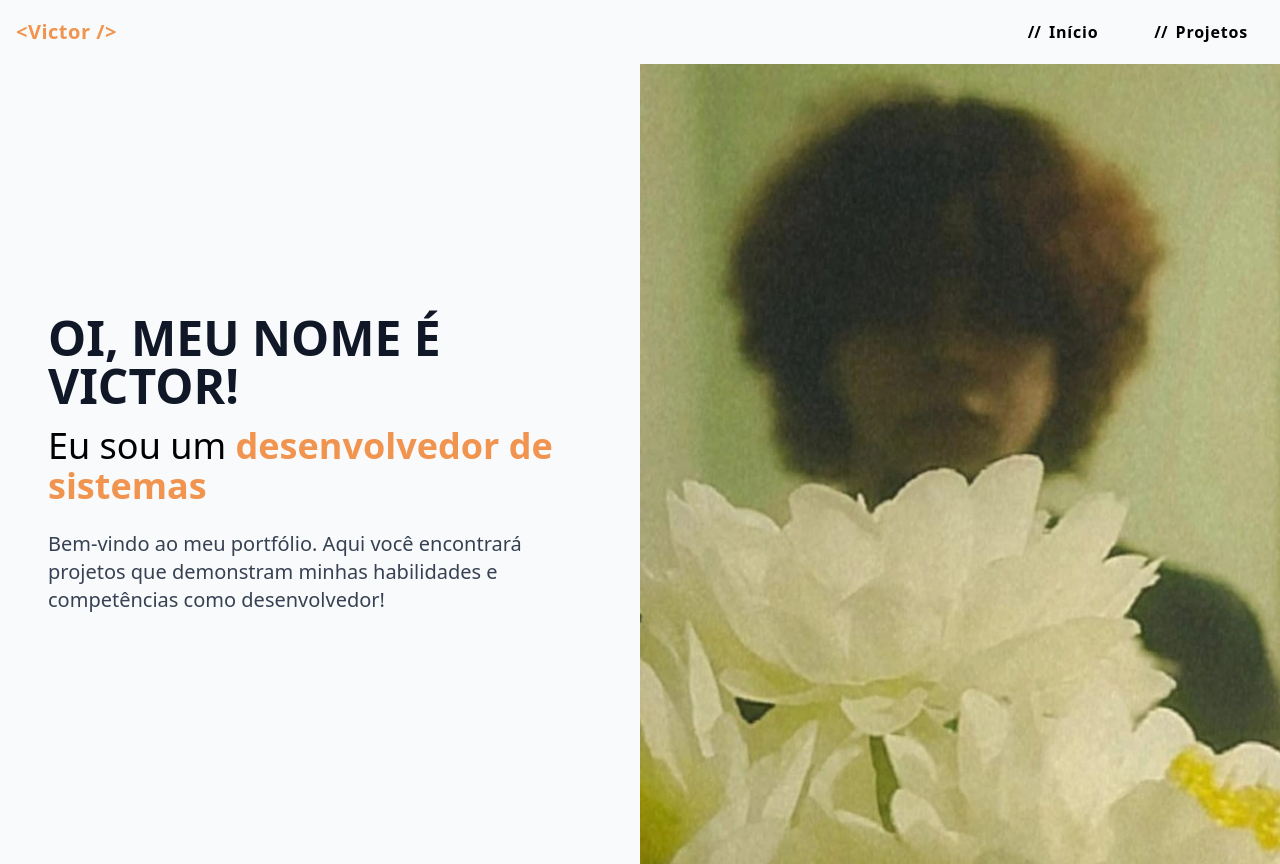
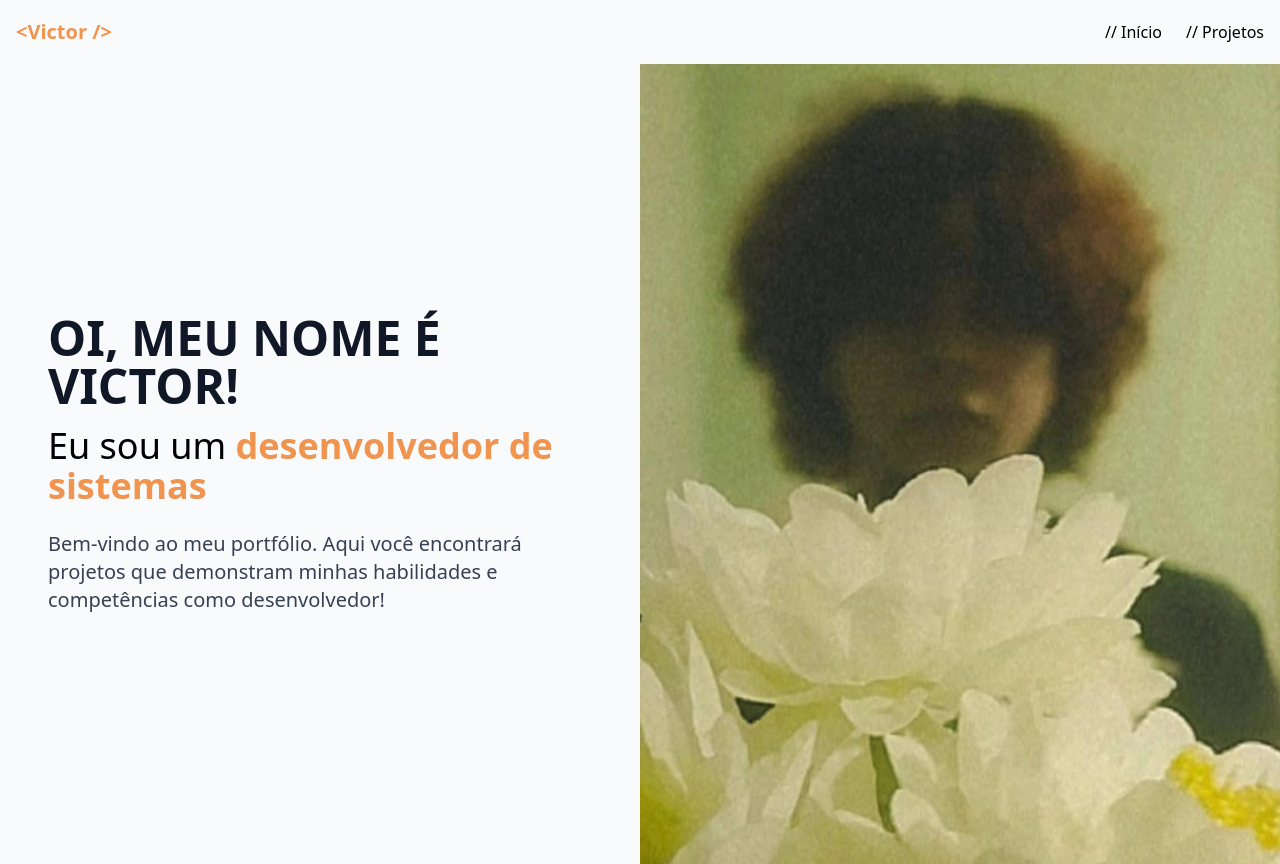
Before and after one commit to Vicsxz/portifolio, a React (Vite) app: page / in a window 1280 px wide. Built offline with nearby package versions, Linux system fonts and the light colour scheme.

Commit message:
refatoração da navbar.

```diff
--- a/src/components/Navbar.tsx
+++ b/src/components/Navbar.tsx
@@ -1,65 +1,46 @@
 import { useState } from "react";
-import { Menu, X } from "lucide-react"; // ícones de menu
+import { Menu, X } from "lucide-react";
 
 const Navbar = () => {
   const [isOpen, setIsOpen] = useState(false);
+  const menuItems = ["Início", "Projetos"];
 
   return (
-    <nav className="sticky top-0 left-0 z-50 w-full bg-gray-50">
-      <div className="mx-auto max-w-7xl px-4">
+    <nav className="sticky top-0 z-50 bg-gray-50">
+      <div className="max-w-7xl mx-auto px-4">
         <div className="flex h-16 items-center justify-between">
-          {/* Logo ou nome */}
-          <div className="text-xl font-bold text-[#F0944F] tracking-wide">
-            {"<Victor />"}
+
+          <div className="text-xl font-bold text-[#F0944F]">{"<Victor />"}</div>
+
+          {/* Desktop */}
+          <div className="hidden sm:flex gap-6">
+            {menuItems.map(item => (
+              <a key={item} href="#" className="font-medium hover:text-[#F0944F]">
+                // {item}
+              </a>
+            ))}
           </div>
 
-          {/* Links (desktop) */}
-          <div className="hidden sm:flex items-center gap-6">
-            <button className="rounded-sm px-4 py-2 transition hover:text-[#F0944F]">
-              <span className="flex items-center font-semibold">
-                <span className="mr-2">//</span>
-                <span className="tracking-wider">Início</span>
-              </span>
-            </button>
-            <button className="rounded-sm px-4 py-2 transition hover:text-[#F0944F]">
-              <span className="flex items-center font-semibold">
-                <span className="mr-2">//</span>
-                <span className="tracking-wider">Projetos</span>
-              </span>
-            </button>
-          </div>
-
-          {/* Botão hambúrguer (mobile) */}
-          <div className="sm:hidden">
+          {/* Mobile */}
           <button
             onClick={() => setIsOpen(!isOpen)}
-              className="p-2 rounded-md hover:bg-gray-100"
+            className="sm:hidden p-2"
           >
             {isOpen ? <X size={24} /> : <Menu size={24} />}
           </button>
         </div>
-        </div>
-      </div>
 
-      {/* Menu dropdown (mobile) */}
+        {/* Mobile Menu */}
         {isOpen && (
-        <div className="sm:hidden bg-gray-50">
-          <div className="flex flex-col items-center gap-4 py-4">
-            <button className="rounded-sm px-4 py-2 transition hover:text-[#F0944F]">
-              <span className="flex items-center font-semibold">
-                <span className="mr-2">//</span>
-                <span className="tracking-wider">Início</span>
-              </span>
-            </button>
-            <button className="rounded-sm px-4 py-2 transition hover:text-[#F0944F]">
-              <span className="flex items-center font-semibold">
-                <span className="mr-2">//</span>
-                <span className="tracking-wider">Projetos</span>
-              </span>
-            </button>
-          </div>
+          <div className="sm:hidden flex flex-col gap-4 pb-4">
+            {menuItems.map(item => (
+              <a key={item} href="#" className="font-medium hover:text-[#F0944F]">
+                // {item}
+              </a>
+            ))}
           </div>
         )}
+      </div>
     </nav>
   );
 };
```
Lines whose indentation alone changed are shown as unchanged.
